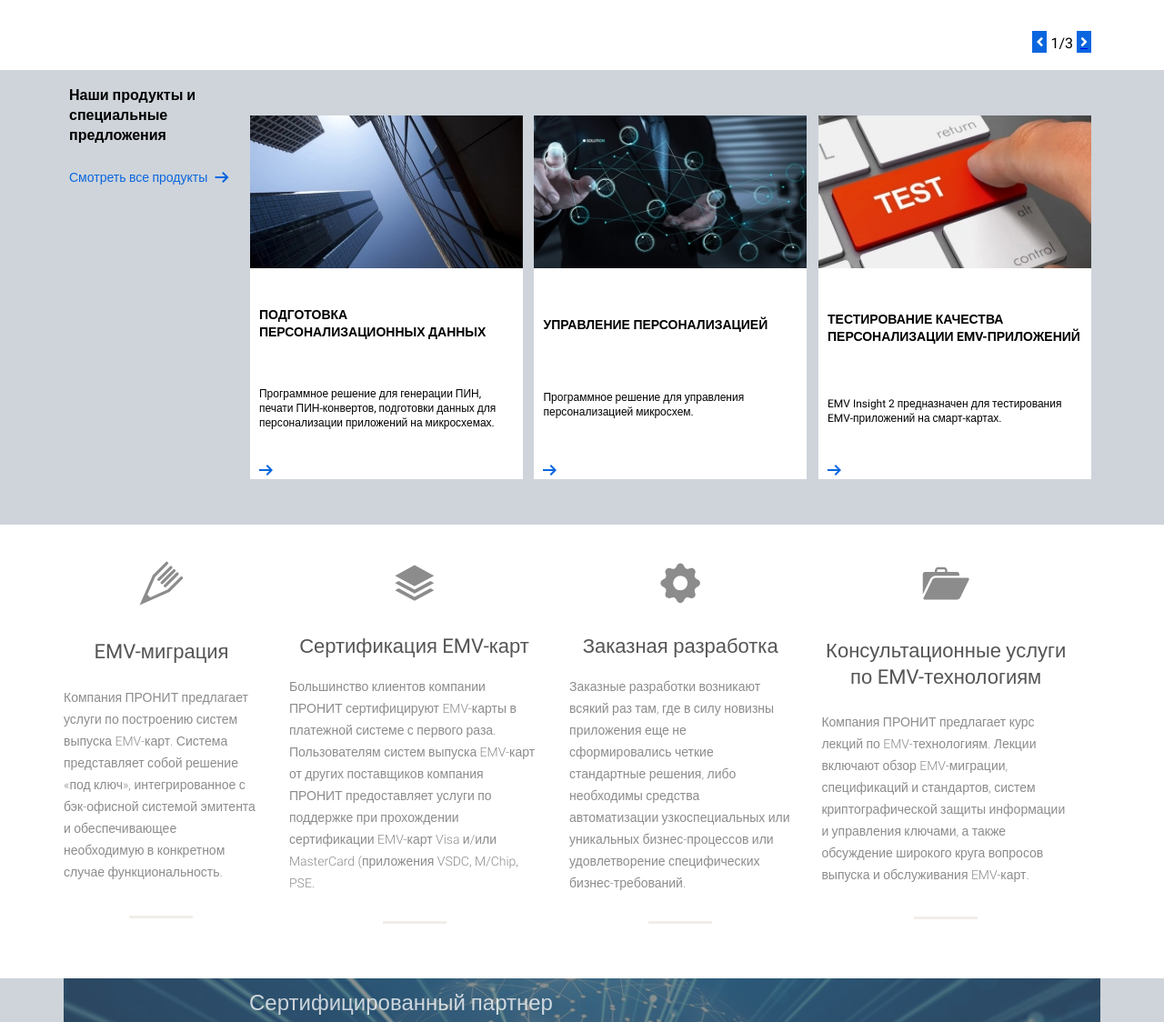
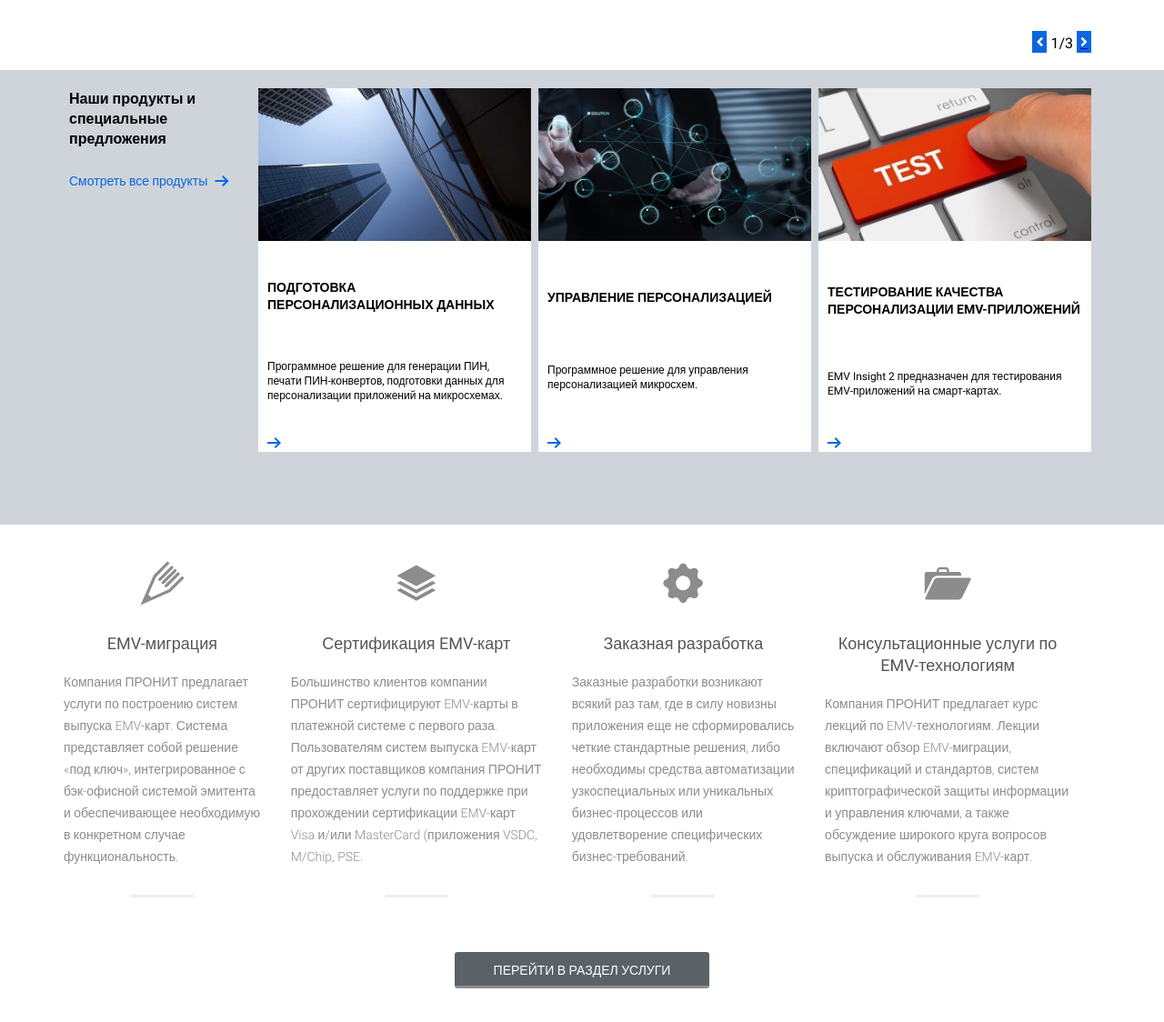
Before and after one commit to slava2021/pronit_template, a plain HTML site: page index.html in a window 1280 px wide. Shown: the part 493-1617 px from the top of the page at 91% size. Drawn offline with Linux system fonts and the light colour scheme.

Commit message:
главная транаца изменена

```diff
--- a/css/style.css
+++ b/css/style.css
@@ -371,24 +371,25 @@ ul {
 .main{
     padding: 0;
     margin: 0;
-    background-color: #CED4DA;
+    background-color: #fff;
 }
 .main-product{
     margin: 0 auto;
-    width: 1140px;
+    width: 100%;
     height:500px;
     display: flex;
     padding: 0px 0 0 0;
     background-color: #CED4DA;
 }
 .main-product-carusel{
+    margin: 0 auto;
     display: flex;
     justify-content: space-between;
-    align-items: center;
+    align-items: top;
     box-sizing: border-box;
     flex-wrap: wrap;
-    width: 940px;
-    padding: 0 10px 0 0;
+    width: 1140px;
+    padding: 20px 10px 0 0;
     background-color: #CED4DA;
 }
 .main-product-carusel>div{
@@ -406,6 +407,17 @@ background-color: #fff;
     padding: 0px 0 0 6px;
 }
 .main-h1{
+    font-family: 'roboto', sans-serif;
+    font-weight: 700;
+    font-style: normal;
+    font-size: 16px;
+    text-decoration: none;
+    color: #000;
+    text-decoration: none;
+    margin-top: 0;
+}
+
+.main-h1-news{
     font-family: 'roboto', sans-serif;
     font-weight: 700;
     font-style: normal;
@@ -525,7 +537,7 @@ background-color: #fff;
     position: relative;
 }
 .main-news-date{
-    background-color: #CED4DA;
+    background-color: #f1eee9;
     position: absolute;
     padding: 4px;
     font-family: 'roboto', sans-serif;
@@ -575,6 +587,7 @@ background-color: #fff;
 
 .main-services{
     background-color: #fff;
+    padding: 0 0 40px 0;
 }
 .main-services-container{
     width: 1140px;
@@ -609,13 +622,13 @@ background-color: #fff;
     height: 49px;
 }
 .page-main-features-menu:hover .page-main-features-menu-icon {
-    fill: #22282D;
+    fill: orange;
 }
 .page-main-features-menu:hover .page-main-features-menu-title {
-    color: #22282D;
+    color: orange;
 }
 .page-main-features-menu:hover:after {
-    background-color: #22282D;
+    background-color: orange;
 }
 .page-main-features-menu-icon {
     display: block;
@@ -627,7 +640,7 @@ background-color: #fff;
     color: #22282D;
 }
 .page-main-features-menu:hover:after {
-    background-color: #22282D;
+    background-color: orange;
 }
 .page-main-features-menu-title {
     width: 100%;
@@ -636,9 +649,8 @@ background-color: #fff;
     box-sizing: border-box;
     text-align: center;
     font-family: 'roboto', sans-serif;
-    font-size: 22px;
-    font-weight:
-    400;
+    font-size: 18px;
+    font-weight: 400;
     font-stretch: normal;
     font-style: normal;
     line-height: normal;
@@ -657,6 +669,45 @@ background-color: #fff;
     color: #8c8c8c;
     margin: 0;
     padding: 0 0 30px 0;
+}
+
+
+/* button */
+.page-main-projects-article-link{
+    width: 280px;
+    height: 40px;
+    padding: 8px;
+    box-sizing: border-box;
+    display: flex;
+    justify-content: center;
+    border: none;
+    border-bottom: 3px solid #8c8c8c;
+    border-radius: 3px;
+    text-transform: uppercase;
+    text-decoration: none;
+    background-color: #5A6268;
+    color: #fff;
+    -ms-word-break: break-all;
+    word-break: break-all;
+    font-family: 'roboto', sans-serif;
+    font-size: 14px;
+    font-weight: 400;
+    line-height: 23px;
+    text-align: center;
+    /* text-transform: uppercase; */
+}
+.page-main-projects-article-link:hover{
+    background-color: #CED4DA;
+    color: #fff;
+    border-color: #E2E6EA;
+}
+.page-main-projects-article-link:active {
+    background-color: #303A43;
+    color: #E8E8E8;
+    border-color: #5A6268;
+}
+.page-main-projects-article-link{
+    margin: 0 auto;
 }
 
 /* End News nav buttons */
--- a/index.html
+++ b/index.html
@@ -86,7 +86,7 @@
             <section class="main-news">
                 <div class="main-news-container-1">
                     <span class="main-product-header">
-                        <h1 class="main-h1">Новости компании</h1>
+                        <h1 class="main-h1-news">Новости компании</h1>
                         <a href="#" class="main-product-more">Смотреть все новости
                             <svg class="arrow-more" xmlns="http://www.w3.org/2000/svg" width="20" height="12"
                                 viewBox="0 0 15 12">
@@ -201,6 +201,8 @@
 
 
             <section class="main-product">
+
+                <div class="main-product-carusel">
                     <span class="main-product-header">
                         <h1 class="main-h1">Наши продукты
                             и специальные
@@ -210,7 +212,8 @@
                                 viewBox="0 0 15 12">
                                 <g id="Group_51" data-name="Group 51" transform="translate(-357 -466)">
                                     <g id="Component_20_1" data-name="Component 20 – 1" transform="translate(357 466)">
-                                    <path id="ic_navigate_next_24px" d="M10,6,8.59,7.41,13.17,12,8.59,16.59,10,18l6-6Z"
+                                        <path id="ic_navigate_next_24px"
+                                            d="M10,6,8.59,7.41,13.17,12,8.59,16.59,10,18l6-6Z"
                                             transform="translate(-1 -6)" fill="#0a66df" />
                                         <line id="Line_1" data-name="Line 1" x2="13.295" transform="translate(0 6)"
                                             stroke="#0a66df" stroke-width="2" />
@@ -219,7 +222,6 @@
                             </svg>
                         </a>
                     </span>
-                <div class="main-product-carusel">
                     <div class="main-product-container">
                         <img src="images/Subtraction_1.jpg" width="300" height="168" alt="" class="main-product-img">
                         <h2 class="main-product-title">ПОДГОТОВКА ПЕРСОНАЛИЗАЦИОННЫХ ДАННЫХ</h2>
@@ -341,9 +343,17 @@
                                 круга вопросов выпуска и обслуживания EMV-карт.
                             </p>
                         </div>
+
+
+
                     </section>
 
+
+
                 </div>
+
+                <a href="#" class="page-main-projects-article-link">Перейти в раздел Услуги</a>
+
             </section>
 
             <div class="main-partners">
```
Lines whose indentation alone changed are shown as unchanged.
